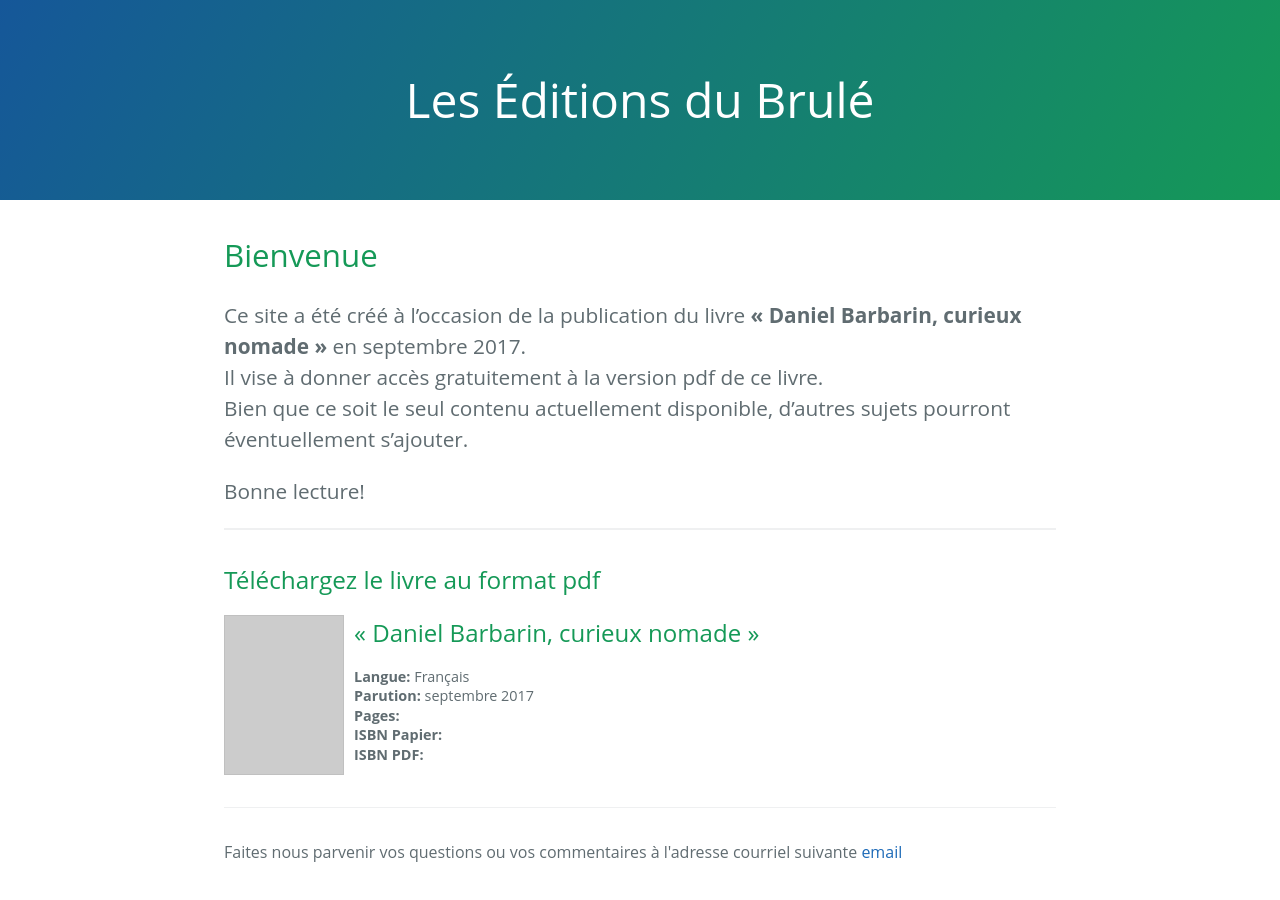
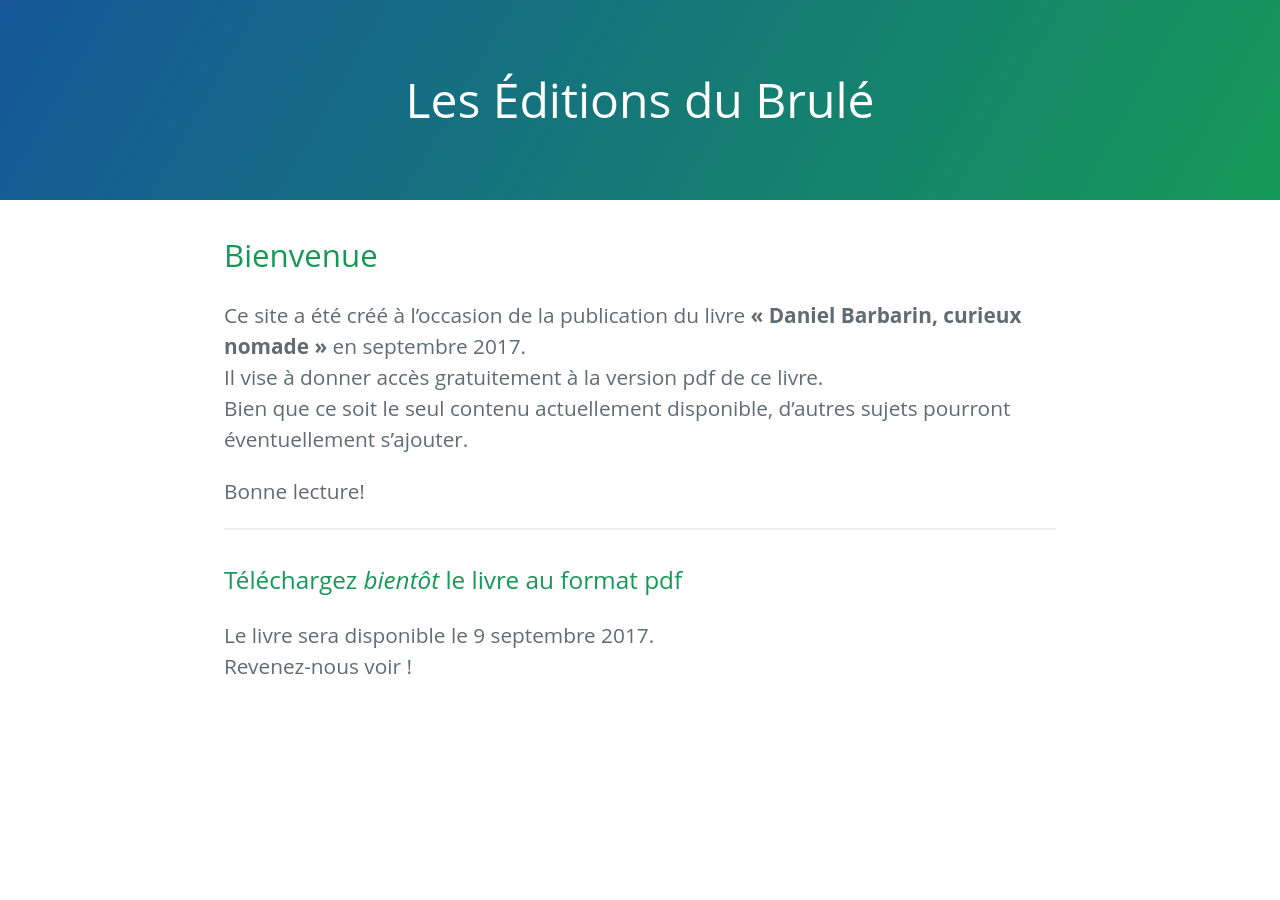
Before and after one commit to mfalla/leseditionsdubrule, a Jekyll site: the page built from index.html, in a window 1280 px wide. Built offline with Jekyll 4.4.1, drawn with Linux system fonts in a browser that asks for light colours.

Commit message:
The book is temporarily unavailable

```diff
--- a/index.html
+++ b/index.html
@@ -5,6 +5,7 @@ layout: default
 <section class="page-header">
   Les Éditions du Brulé
 </section>
+
 
 <section class="main-content">
   <h2>Bienvenue</h2>
@@ -18,7 +19,12 @@ layout: default
 
   <hr>
 
-  <h3>Téléchargez le livre au format pdf</h3>
+
+
+  <h3>Téléchargez <i>bientôt</i> le livre au format pdf</h3>
+
+  <p>Le livre sera disponible le 9 septembre 2017.<br>Revenez-nous voir !</p>
+  <!--
   <a href="#" class="book">
     <img class="cover"></img>
     <span class="content">
@@ -30,9 +36,10 @@ layout: default
       <div class="info"><strong>ISBN PDF: </strong></div>
     </span>
   </a>
-
+  -->
+  <!--
   <div class="site-footer">
     Faites nous parvenir vos questions ou vos commentaires à l'adresse courriel suivante <a href="#">email</a>
   </div>
-
+  -->
 </section>
```
